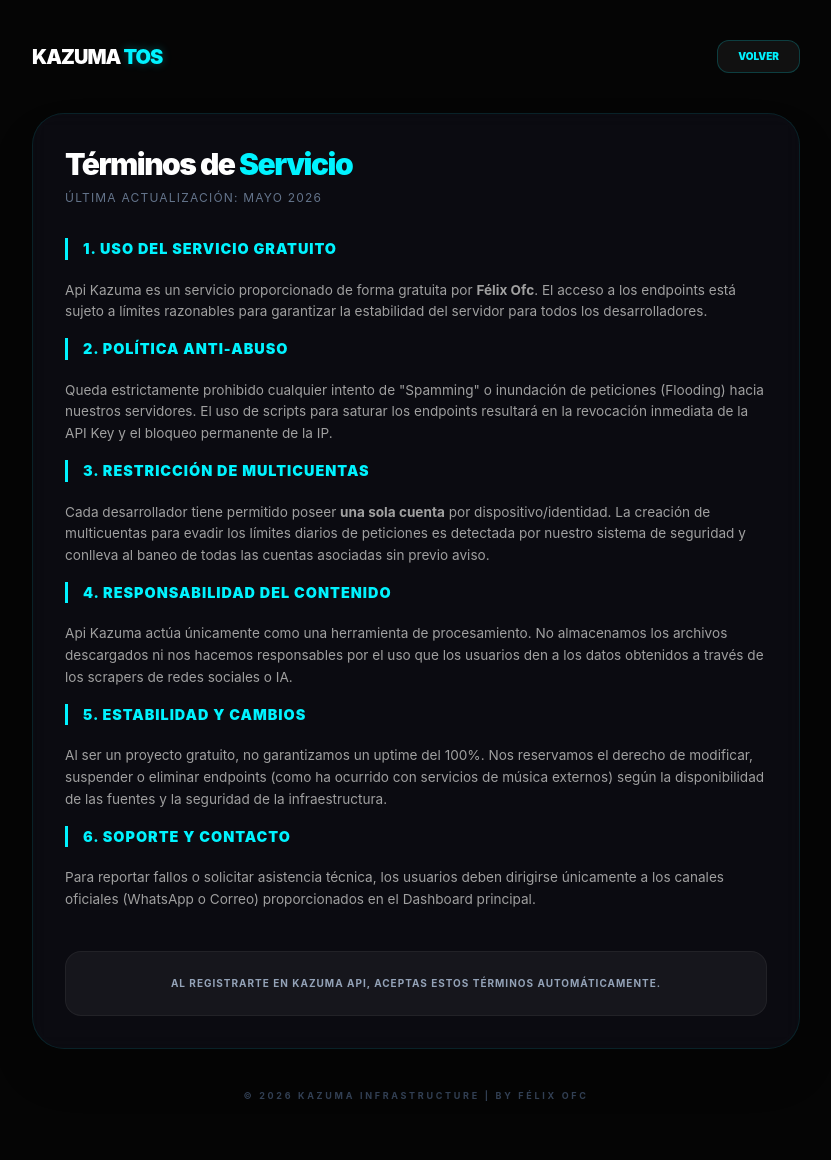
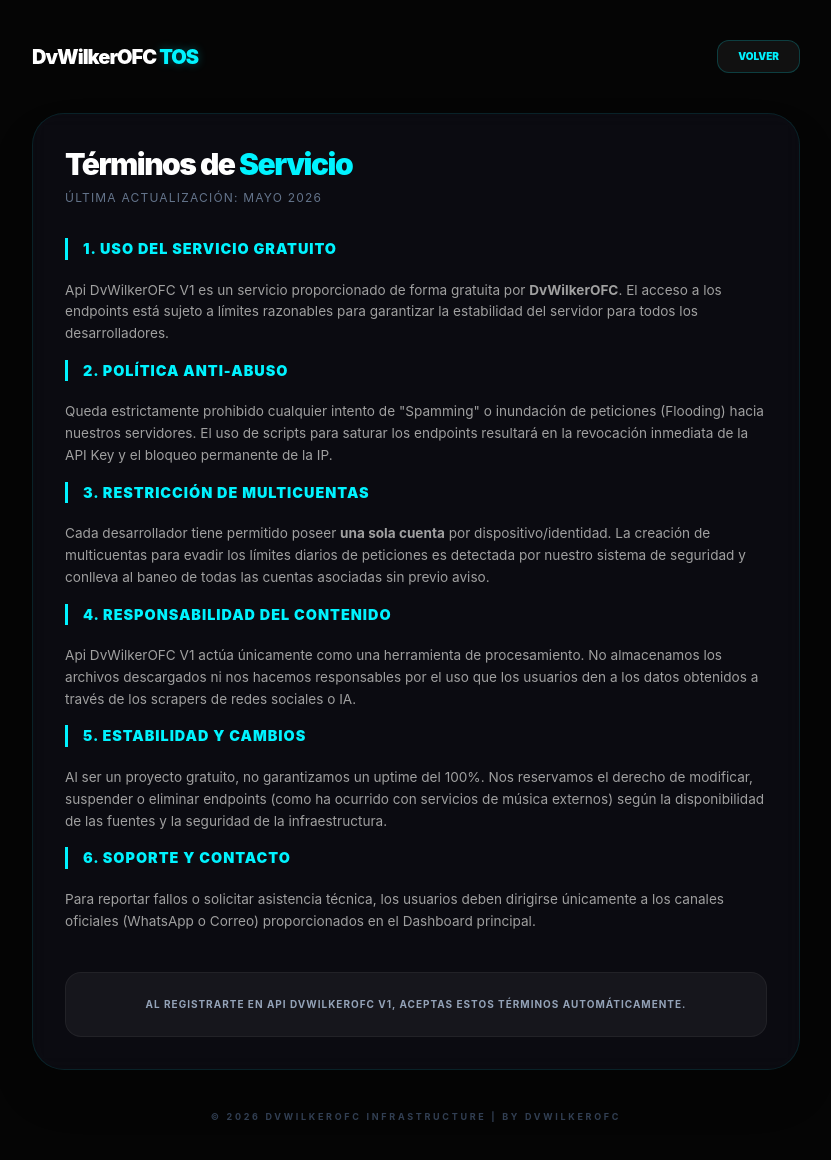
Before and after one commit to DvWilkerOFC/DvWilkerOFC-V1, a website: page public/tos/terms.html in a window 1280 px wide. Shown: the whole page, without its empty margins (224-1055 px from the left). Drawn offline with nearby package versions, Linux system fonts and the light colour scheme.

Commit message:
Actualizar terms.html

```diff
--- a/public/tos/terms.html
+++ b/public/tos/terms.html
@@ -3,7 +3,7 @@
 <head>
     <meta charset="UTF-8">
     <meta name="viewport" content="width=device-width, initial-scale=1.0, maximum-scale=1.0, user-scalable=no">
-    <title>TOS | Api Kazuma</title>
+    <title>TOS | Api DvWilkerOFC V1</title>
     <script src="https://cdn.tailwindcss.com"></script>
     <link rel="stylesheet" href="https://cdnjs.cloudflare.com/ajax/libs/font-awesome/6.0.0/css/all.min.css">
     <style>
@@ -20,7 +20,7 @@
 <body class="p-4 md:p-10">
     <div class="max-w-3xl mx-auto">
         <header class="flex justify-between items-center mb-10">
-            <div class="text-xl font-black tracking-tighter">KAZUMA <span class="neon-text-blue">TOS</span></div>
+            <div class="text-xl font-black tracking-tighter">DvWilkerOFC <span class="neon-text-blue">TOS</span></div>
             <button onclick="history.back()" class="back-btn px-5 py-2 rounded-xl text-[10px] font-black uppercase">Volver</button>
         </header>
 
@@ -30,7 +30,7 @@
 
             <div class="tos-content">
                 <div class="section-title">1. Uso del Servicio Gratuito</div>
-                <p>Api Kazuma es un servicio proporcionado de forma gratuita por <strong>Félix Ofc</strong>. El acceso a los endpoints está sujeto a límites razonables para garantizar la estabilidad del servidor para todos los desarrolladores.</p>
+                <p>Api DvWilkerOFC V1 es un servicio proporcionado de forma gratuita por <strong>DvWilkerOFC</strong>. El acceso a los endpoints está sujeto a límites razonables para garantizar la estabilidad del servidor para todos los desarrolladores.</p>
 
                 <div class="section-title">2. Política Anti-Abuso</div>
                 <p>Queda estrictamente prohibido cualquier intento de "Spamming" o inundación de peticiones (Flooding) hacia nuestros servidores. El uso de scripts para saturar los endpoints resultará en la revocación inmediata de la API Key y el bloqueo permanente de la IP.</p>
@@ -39,7 +39,7 @@
                 <p>Cada desarrollador tiene permitido poseer <strong>una sola cuenta</strong> por dispositivo/identidad. La creación de multicuentas para evadir los límites diarios de peticiones es detectada por nuestro sistema de seguridad y conlleva al baneo de todas las cuentas asociadas sin previo aviso.</p>
 
                 <div class="section-title">4. Responsabilidad del Contenido</div>
-                <p>Api Kazuma actúa únicamente como una herramienta de procesamiento. No almacenamos los archivos descargados ni nos hacemos responsables por el uso que los usuarios den a los datos obtenidos a través de los scrapers de redes sociales o IA.</p>
+                <p>Api DvWilkerOFC V1 actúa únicamente como una herramienta de procesamiento. No almacenamos los archivos descargados ni nos hacemos responsables por el uso que los usuarios den a los datos obtenidos a través de los scrapers de redes sociales o IA.</p>
 
                 <div class="section-title">5. Estabilidad y Cambios</div>
                 <p>Al ser un proyecto gratuito, no garantizamos un uptime del 100%. Nos reservamos el derecho de modificar, suspender o eliminar endpoints (como ha ocurrido con servicios de música externos) según la disponibilidad de las fuentes y la seguridad de la infraestructura.</p>
@@ -49,12 +49,12 @@
             </div>
 
             <div class="mt-10 p-6 rounded-2xl bg-white/5 border border-white/5 text-center">
-                <p class="text-[10px] font-bold text-slate-400 uppercase tracking-widest">Al registrarte en Kazuma API, aceptas estos términos automáticamente.</p>
+                <p class="text-[10px] font-bold text-slate-400 uppercase tracking-widest">Al registrarte en Api DvWilkerOFC V1, aceptas estos términos automáticamente.</p>
             </div>
         </div>
 
         <footer class="mt-10 text-center">
-            <p class="text-slate-700 text-[9px] font-bold uppercase tracking-[0.3em]">&copy; 2026 KAZUMA INFRASTRUCTURE | BY FÉLIX OFC</p>
+            <p class="text-slate-700 text-[9px] font-bold uppercase tracking-[0.3em]">&copy; 2026 DvWilkerOFC INFRASTRUCTURE | BY DvWilkerOFC</p>
         </footer>
     </div>
 </body>
```
